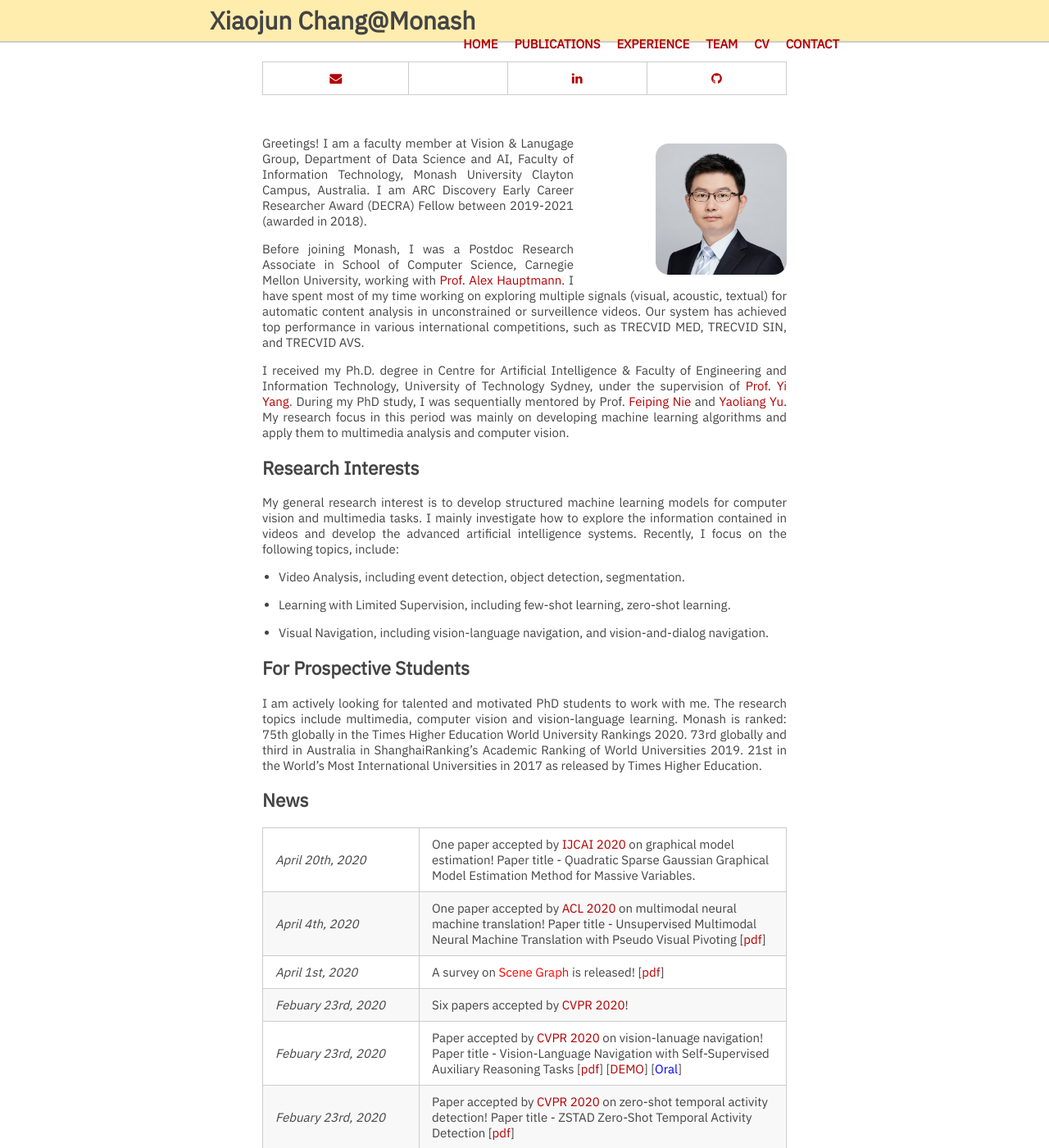
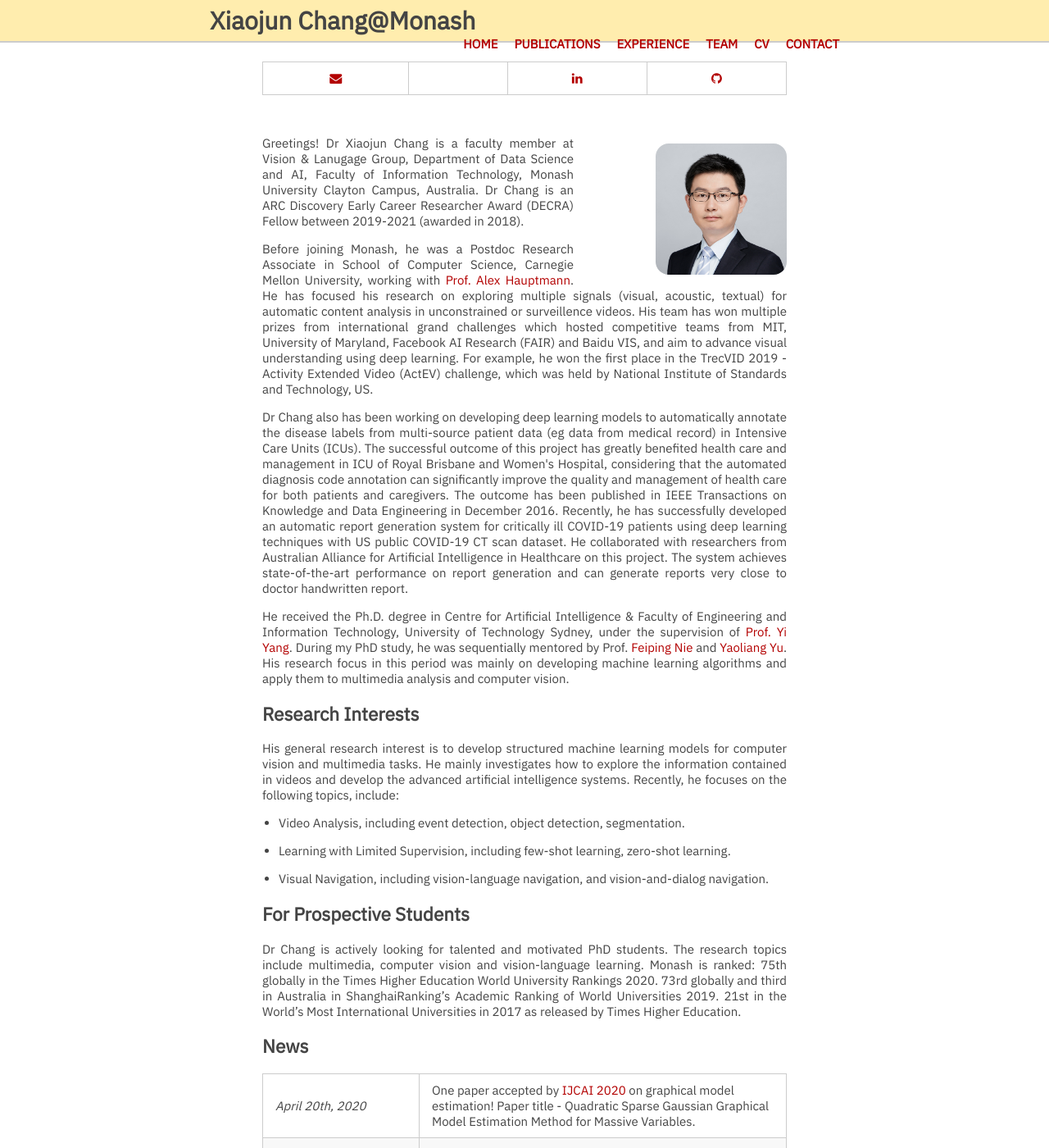
Before and after one commit to zhihuilics/xiaojun-chang.github.io, a Jekyll site: the page built from _pages/index.md, in a window 1280 px wide and 1400 px high. Shown: the whole window at 82% size. Built offline with Jekyll 4.4.1, drawn with Linux system fonts in a browser that asks for light colours; nearby versions of some CDN libraries; a style sheet for code colours, icons or effects is not loaded.

Commit message:
Update index.md

```diff
--- a/_pages/index.md
+++ b/_pages/index.md
@@ -11,15 +11,17 @@ permalink: /
 
 <img class="profile-picture" src="{{site.url}}{{site.baseurl}}/images/profile-picture/profile_picture.jpg" />
 
-Greetings! I am a faculty member at Vision & Lanugage Group, Department of Data Science and AI, Faculty of Information Technology, Monash University Clayton Campus, Australia. I am ARC Discovery Early Career Researcher Award (DECRA) Fellow between 2019-2021 (awarded in 2018).
+Greetings! Dr Xiaojun Chang is a faculty member at Vision & Lanugage Group, Department of Data Science and AI, Faculty of Information Technology, Monash University Clayton Campus, Australia. Dr Chang is an ARC Discovery Early Career Researcher Award (DECRA) Fellow between 2019-2021 (awarded in 2018).
 
-Before joining Monash, I was a Postdoc Research Associate in School of Computer Science, Carnegie Mellon University, working with [Prof. Alex Hauptmann](http://www.cs.cmu.edu/~alex/){:target="_blank"}. I have spent most of my time working on exploring multiple signals (visual, acoustic, textual) for automatic content analysis in unconstrained or surveillence videos. Our system has achieved top performance in various international competitions, such as TRECVID MED, TRECVID SIN, and TRECVID AVS.
+Before joining Monash, he was a Postdoc Research Associate in School of Computer Science, Carnegie Mellon University, working with [Prof. Alex Hauptmann](http://www.cs.cmu.edu/~alex/){:target="_blank"}. He has focused his research on exploring multiple signals (visual, acoustic, textual) for automatic content analysis in unconstrained or surveillence videos. His team has won multiple prizes from international grand challenges which hosted competitive teams from MIT, University of Maryland, Facebook AI Research (FAIR) and Baidu VIS, and aim to advance visual understanding using deep learning. For example, he won the first place in the TrecVID 2019 - Activity Extended Video (ActEV) challenge, which was held by National Institute of Standards and Technology, US.
 
-I received my Ph.D. degree in Centre for Artificial Intelligence & Faculty of Engineering and Information Technology, University of Technology Sydney, under the supervision of [Prof. Yi Yang](http://www.cs.cmu.edu/~yiyang/){:target="_blank"}. During my PhD study, I was sequentially mentored by Prof. [Feiping Nie](http://www.escience.cn/people/fpnie/){:target="_blank"} and [Yaoliang Yu](https://cs.uwaterloo.ca/~y328yu/){:target="_blank"}. My research focus in this period was mainly on developing machine learning algorithms and apply them to multimedia analysis and computer vision.
+Dr Chang also has been working on developing deep learning models to automatically annotate the disease labels from multi-source patient data (eg data from medical record) in Intensive Care Units (ICUs). The successful outcome of this project has greatly benefited health care and management in ICU of Royal Brisbane and Women&#39;s Hospital, considering that the automated diagnosis code annotation can significantly improve the quality and management of health care for both patients and caregivers. The outcome has been published in IEEE Transactions on Knowledge and Data Engineering in December 2016. Recently, he has successfully developed an automatic report generation system for critically ill COVID-19 patients using deep learning techniques with US public COVID-19 CT scan dataset. He collaborated with researchers from Australian Alliance for Artificial Intelligence in Healthcare on this project. The system achieves state-of-the-art performance on report generation and can generate reports very close to doctor handwritten report.
+
+He received the Ph.D. degree in Centre for Artificial Intelligence & Faculty of Engineering and Information Technology, University of Technology Sydney, under the supervision of [Prof. Yi Yang](http://www.cs.cmu.edu/~yiyang/){:target="_blank"}. During my PhD study, he was sequentially mentored by Prof. [Feiping Nie](http://www.escience.cn/people/fpnie/){:target="_blank"} and [Yaoliang Yu](https://cs.uwaterloo.ca/~y328yu/){:target="_blank"}. His research focus in this period was mainly on developing machine learning algorithms and apply them to multimedia analysis and computer vision.
 
 ## Research Interests
 
-My general research interest is to develop structured machine learning models for computer vision and multimedia tasks. I mainly investigate how to explore the information contained in videos and develop the advanced artificial intelligence systems. Recently, I focus on the following topics, include:
+His general research interest is to develop structured machine learning models for computer vision and multimedia tasks. He mainly investigates how to explore the information contained in videos and develop the advanced artificial intelligence systems. Recently, he focuses on the following topics, include:
 
 - Video Analysis, including event detection, object detection, segmentation.
 
@@ -29,7 +31,7 @@ My general research interest is to develop structured machine learning models fo
 
 ## For Prospective Students
 
-I am actively looking for talented and motivated PhD students to work with me. The research topics include multimedia, computer vision and vision-language learning. Monash is ranked: 75th globally in the Times Higher Education World University Rankings 2020. 73rd globally and third in Australia in ShanghaiRanking's Academic Ranking of World Universities 2019. 21st in the World's Most International Universities in 2017 as released by Times Higher Education.
+Dr Chang is actively looking for talented and motivated PhD students. The research topics include multimedia, computer vision and vision-language learning. Monash is ranked: 75th globally in the Times Higher Education World University Rankings 2020. 73rd globally and third in Australia in ShanghaiRanking's Academic Ranking of World Universities 2019. 21st in the World's Most International Universities in 2017 as released by Times Higher Education.
 
 
 ## News
```
